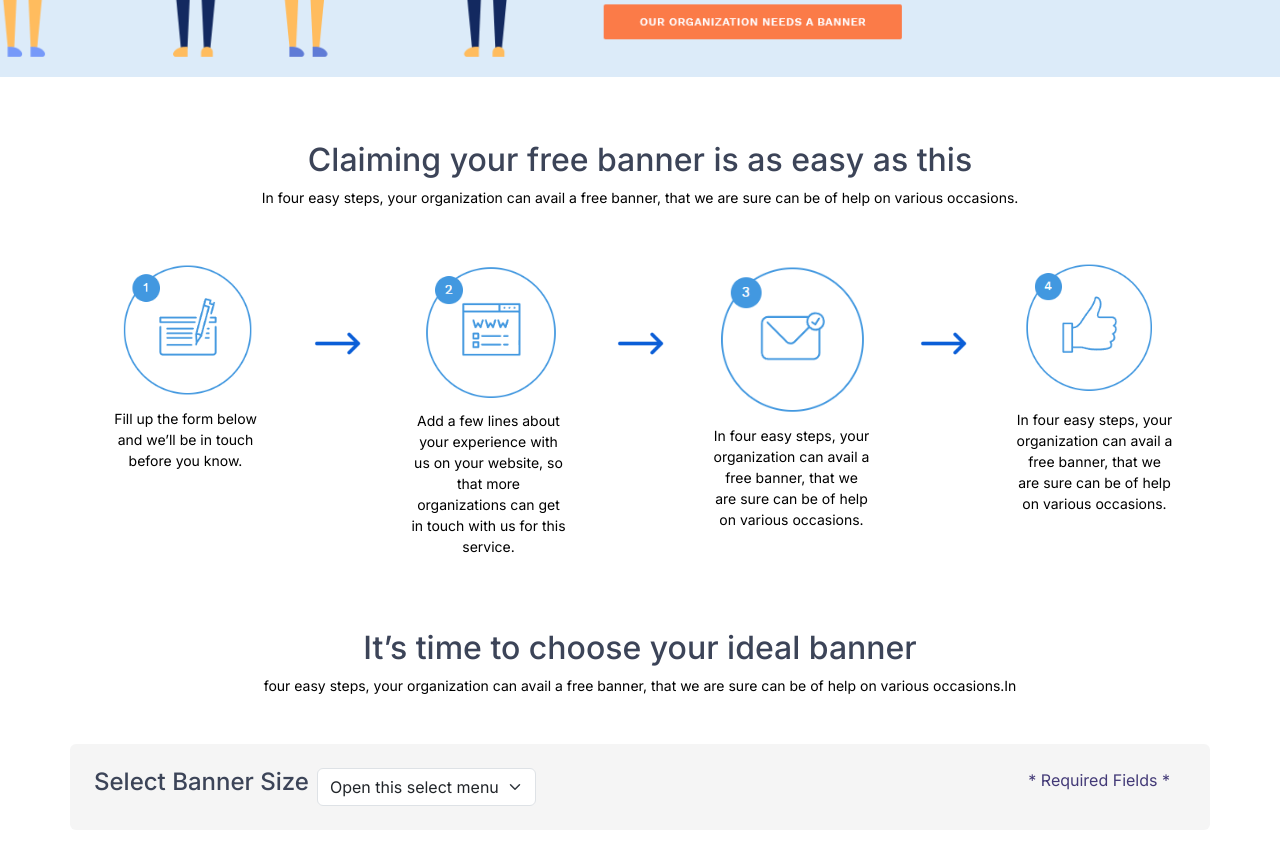
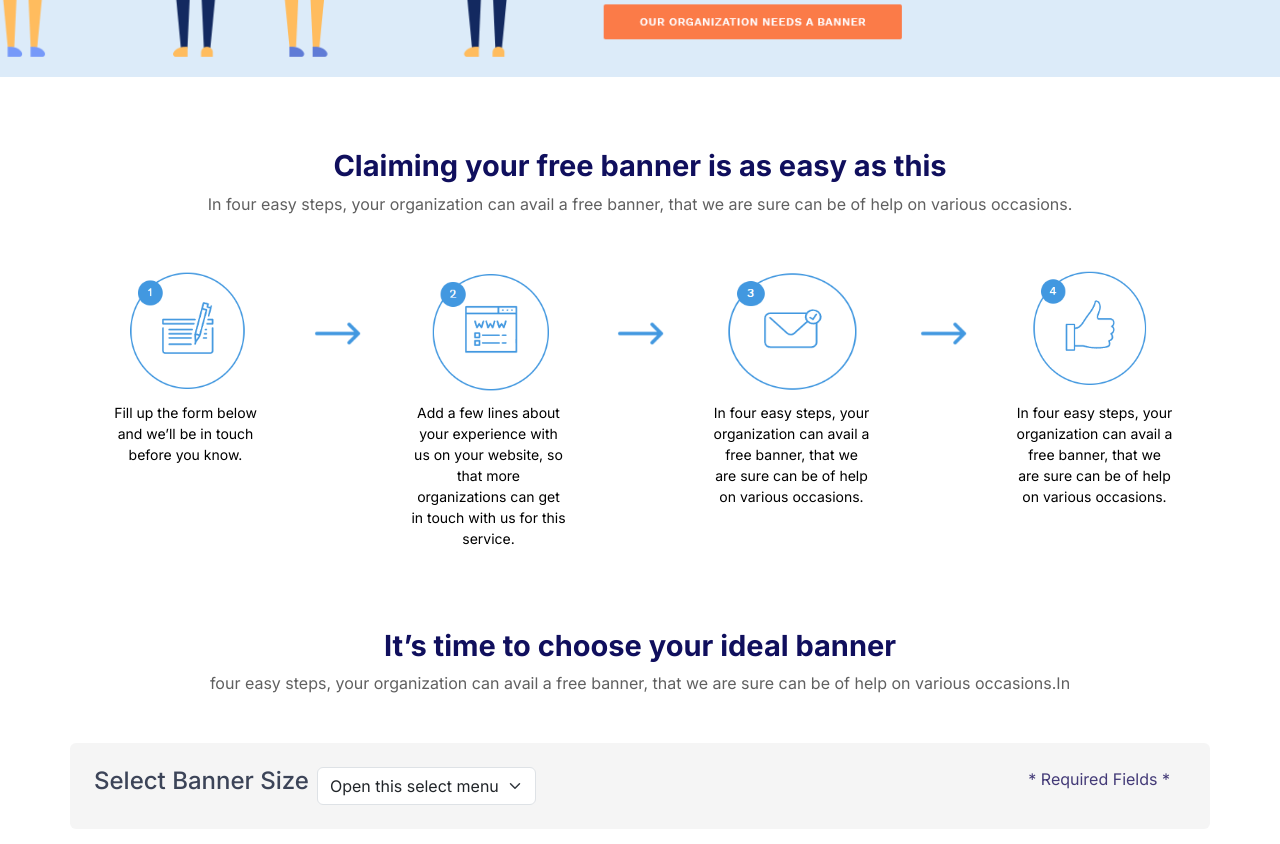
Before and after one commit to ayushhh1108/BannersBuz, a React (Create React App) app: page /free-charity-banner in a window 1280 px wide. Shown: the part 420-1264 px from the top of the page. Built offline with nearby package versions, Linux system fonts and the light colour scheme; no server answers.

Commit message:
charity page change

```diff
--- a/src/css/style.css
+++ b/src/css/style.css
@@ -152,14 +152,22 @@ a {
 .w-225px {
   width: 225px !important;
 }
-.mt-65 {
-  margin-top: 65px !important;
+.mt-47 {
+  margin-top: 47px !important;
 }
 .prl-2 {
   padding: 10px 10px;
 }
 .gap-15 {
   gap: 15px;
+}
+.steps-img{
+  height: 130px;
+  width: 140px;
+}
+.steps-img:last-child{
+  height: 145px;
+  width: 155px;
 }
 a:hover {
   text-decoration: none;
--- a/src/pages/CharityBanner.js
+++ b/src/pages/CharityBanner.js
@@ -27,49 +27,55 @@ const CharityBannerPage = () => {
             className="mw-100 mx-auto"
           />
         </div>
-        <h2 className="text-center pt-3 mt-5 heading-color">
+        <h3
+            className="all-titles p-4 mx-auto text-center mt-5 pb-0"
+            style={{ fontSize: "29px" }}
+          >
           Claiming your free banner is as easy as this
-        </h2>
-        <p className="black-color text-center f-size-14 my-2 sub-gray-text">
+        </h3>
+        <p className="text-center w-100 sub-gray-text w-100">
           In four easy steps, your organization can avail a free banner, that we
           are sure can be of help on various occasions.
         </p>
         <Container className="d-flex flex-wrap justify-content-around my-5">
           <div className="col-12 col-md-4 col-lg-2 text-center">
-            <img src={step1} alt="step-1" className="mw-100" />
+            <img src={step1} alt="step-1" className="mw-100 steps-img" />
             <p className="black-color text-center f-size-14 my-2 sub-gray-text">
               Fill up the form below and we’ll be in touch before you know.
             </p>
           </div>
-          <img src={rightArrow} alt="step-2" className="rightArrow mt-65 col-2 col-lg-1" />
+          <img src={rightArrow} alt="step-2" className="rightArrow mt-47 col-2 col-lg-1" />
           <div className="col-12 col-md-4 col-lg-2 text-center">
-            <img src={step2} alt="step-1" className="mw-100" />
+            <img src={step2} alt="step-1" className="mw-100 steps-img" />
             <p className="black-color text-center f-size-14 my-2 sub-gray-text">
               Add a few lines about your experience with us on your website, so
               that more organizations can get in touch with us for this service.
             </p>
           </div>
-          <img src={rightArrow} alt="step-2" className="rightArrow mt-65 d-block d-md-none d-lg-block col-2 col-lg-1" />
+          <img src={rightArrow} alt="step-2" className="rightArrow mt-47 d-block d-md-none d-lg-block col-2 col-lg-1" />
           <div className="col-12 col-md-4 col-lg-2 text-center">
-            <img src={step3} alt="step-1" className="mw-100" />
+            <img src={step3} alt="step-1" className="mw-100 steps-img" />
             <p className="black-color text-center f-size-14 my-2 sub-gray-text">
               In four easy steps, your organization can avail a free banner,
               that we are sure can be of help on various occasions.
             </p>
           </div>
-          <img src={rightArrow} alt="step-2" className="rightArrow mt-65 col-2 col-lg-1" />
+          <img src={rightArrow} alt="step-2" className="rightArrow mt-47 col-2 col-lg-1" />
           <div className="col-12 col-md-4 col-lg-2 text-center">
-            <img src={step4} alt="step-1" className="mw-100" />
+            <img src={step4} alt="step-1" className="mw-100 steps-img" />
             <p className="black-color text-center f-size-14 my-2 sub-gray-text">
               In four easy steps, your organization can avail a free banner,
               that we are sure can be of help on various occasions.
             </p>
           </div>
         </Container>
-        <h2 className="text-center pt-3 mt-5 heading-color">
+        <h3
+            className="all-titles p-4 mx-auto text-center mt-5 pb-0"
+            style={{ fontSize: "29px" }}
+          >
           It’s time to choose your ideal banner
-        </h2>
-        <p className="black-color text-center f-size-14 my-2 sub-gray-text">
+        </h3>
+        <p className="text-center w-100 sub-gray-text w-100">
           four easy steps, your organization can avail a free banner, that we
           are sure can be of help on various occasions.In
         </p>
--- a/src/pages/DealerRegistration.js
+++ b/src/pages/DealerRegistration.js
@@ -10,67 +10,69 @@ import SubscribeSection from '../components/SecoundLast';
 const DealerRegistration = () => {
 
     return (
-        <div>
+        <div className=''>
             <Header />
-            <div className='d-flex align-items-center p-3'>
+            <div className='d-flex align-items-center p-3 w-cm'>
                 <div className='breadcrum-box '>
                     <span>Home</span>
                 </div>
                 <span className='breadcrum-color'>Dealer Registration</span>
             </div>
-            <img src={banner} alt='banner' width='100%' />
+            <div className='w-100 text-center'>
+                <img src={banner} alt='banner' className='w-cm' />
+            </div>
             <div className='container'>
                 <div className='row text-center my-5'>
                     <h2>Grab this opportunity and be a dealer today.</h2>
                     <p>Here’s the golden opportunity you were looking for. BannerBuzz is calling all resellers to join our ever-increasing dealer network. What does that mean? Special reseller pricing on a wide range of products. Yes, that includes Banners, Stands, Displays, Table covers, Posters, Signages, Boards, Mats, Decals and a lot more.</p>
                 </div>
             </div>
-            <div className='text-center'>
-                <img src={Contactus} alt='Contactus' className='mx-auto mw-100' />
+            <div className='text-center w-cm mb-5'>
+                <img src={Contactus} alt='Contactus' className='mx-auto mw-100 mb-4' />
                 <h4 className='email-ad'><img src={CallUs} alt='call-us' /> dealer.partner@groupbayport.com</h4>
             </div>
-            <div className='py-5'>
+            <div className='py-5 w-cm'>
                 <h3 className='text-center mb-4'>Hey Dealers! Here’s how you’re exclusive.</h3>
                 <div className='px-3 d-flex flex-wrap'>
                     <div className='col-12 col-sm-6 col-lg-4 px-0 px-sm-2'>
                         <div className='border my-3'>
-                            <img src={Network} alt='icon' style={{ backgroundColor: "#4383b8" }} className='p-3' />
+                            <img src={Network} alt='icon' className='p-3 primary-background' />
                             <h6 className='d-inline-block px-3'>Priority Turnaround</h6>
                         </div>
                     </div>
                     <div className='col-12 col-sm-6 col-lg-4 px-0 px-sm-2'>
                         <div className='border my-3'>
-                            <img src={Network} alt='icon' style={{ backgroundColor: "#4383b8" }} className='p-3' />
+                            <img src={Network} alt='icon' className='p-3 primary-background' />
                             <h6 className='d-inline-block px-3'>Priority Turnaround</h6>
                         </div>
                     </div>
                     <div className='col-12 col-sm-6 col-lg-4 px-0 px-sm-2'>
                         <div className='border my-3'>
-                            <img src={Network} alt='icon' style={{ backgroundColor: "#4383b8" }} className='p-3' />
+                            <img src={Network} alt='icon' className='p-3 primary-background' />
                             <h6 className='d-inline-block px-3'>Priority Turnaround</h6>
                         </div>
                     </div>
                     <div className='col-12 col-sm-6 col-lg-4 px-0 px-sm-2'>
                         <div className='border my-3'>
-                            <img src={Network} alt='icon' style={{ backgroundColor: "#4383b8" }} className='p-3' />
+                            <img src={Network} alt='icon'  className='p-3 primary-background' />
                             <h6 className='d-inline-block px-3'>Priority Turnaround</h6>
                         </div>
                     </div>
                     <div className='col-12 col-sm-6 col-lg-4 px-0 px-sm-2'>
                         <div className='border my-3'>
-                            <img src={Network} alt='icon' style={{ backgroundColor: "#4383b8" }} className='p-3' />
+                            <img src={Network} alt='icon' className='p-3 primary-background' />
                             <h6 className='d-inline-block px-3'>Priority Turnaround</h6>
                         </div>
                     </div>
                     <div className='col-12 col-sm-6 col-lg-4 px-0 px-sm-2'>
                         <div className='border my-3'>
-                            <img src={Network} alt='icon' style={{ backgroundColor: "#4383b8" }} className='p-3' />
+                            <img src={Network} alt='icon' className='p-3 primary-background' />
                             <h6 className='d-inline-block px-3'>Priority Turnaround</h6>
                         </div>
                     </div>
                 </div>
             </div>
-            <div className='py-5 text-center' style={{ backgroundColor: '#f5f5f5' }}>
+            <div className='py-5  text-center w-cm' style={{ backgroundColor: '#f5f5f5' }}>
                 <h3 className='text-center mb-4'>Hey Dealers! Here’s how you’re exclusive.</h3>
 
                 <div className='d-flex flex-wrap p-3 pb-5 text-center'>
@@ -99,11 +101,9 @@ const DealerRegistration = () => {
                         </div>
                     </div>
                 </div>
-                <button className='btn btn-primary'>
-                    Apply Here
-                </button>
+                <button class="btn btn-primary border-0 shadow-none primary-button-css"> Apply Here </button>
             </div>
-            <div className='py-5'>
+            <div className='py-5 w-cm'>
                 <div className='my-5'>
                     <h2 className='text-center'>General Qualification Criteria</h2>
                     <p className='text-center pb-5'>The following industry specialists qualify for express approval:
```
Also changed, not shown: src/assets/right-arrow.png.
